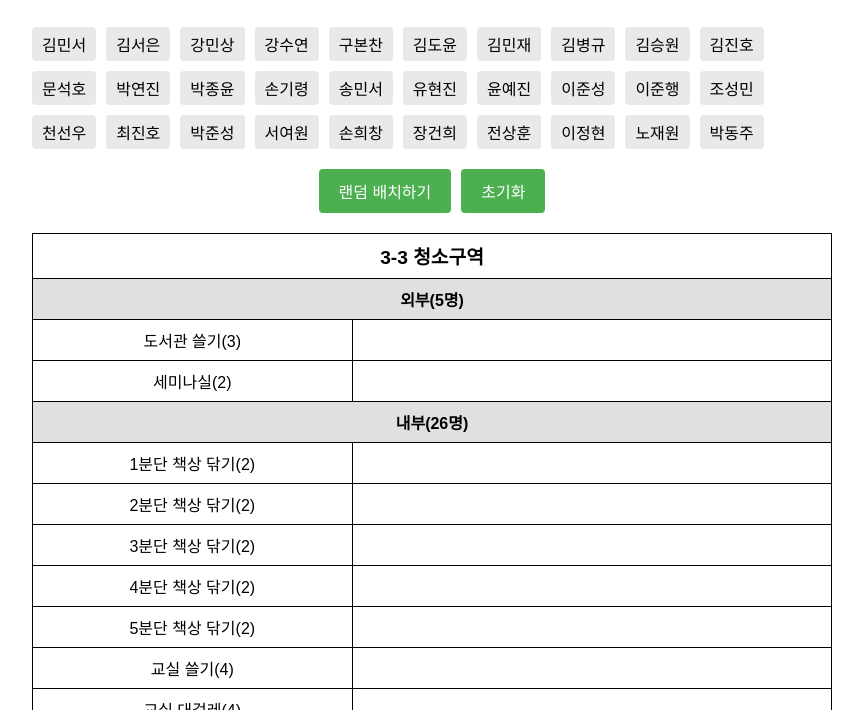
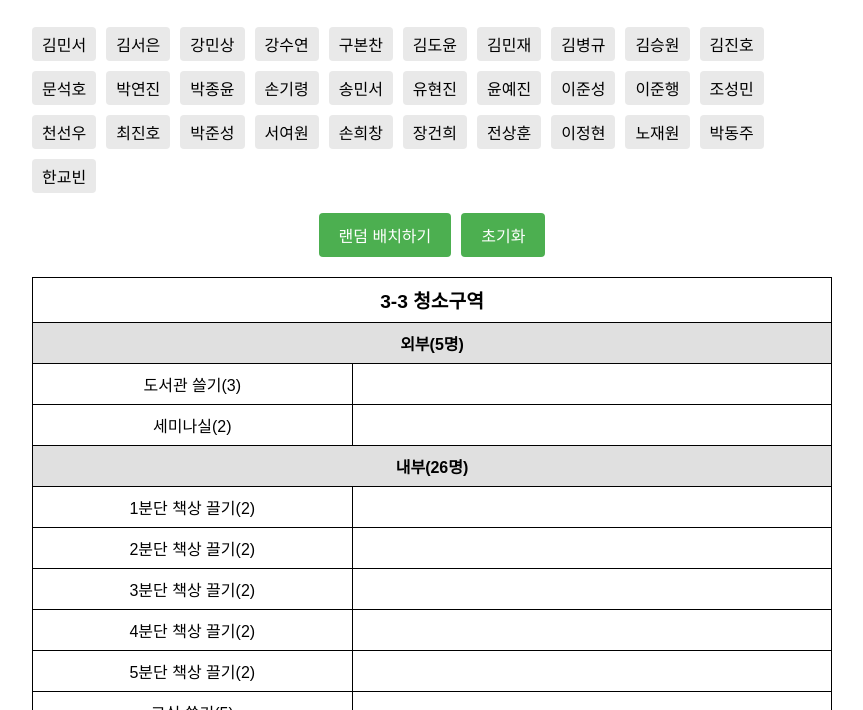
Before and after one commit to fncberry/Cleaner, a plain HTML site: page index.html in a window 1280 px wide. Shown: the part 90-800 px from the top of the page, without its empty margins (208-1071 px from the left). Drawn offline with Linux system fonts and the light colour scheme.

Commit message:
Update index.html

```diff
--- a/index.html
+++ b/index.html
@@ -102,27 +102,27 @@
         <td colspan="2" class="section-header">내부(26명)</td>
       </tr>
       <tr>
-        <td>1분단 책상 닦기(2)</td>
+        <td>1분단 책상 끌기(2)</td>
         <td id="area3"></td>
       </tr>
       <tr>
-        <td>2분단 책상 닦기(2)</td>
+        <td>2분단 책상 끌기(2)</td>
         <td id="area4"></td>
       </tr>
       <tr>
-        <td>3분단 책상 닦기(2)</td>
+        <td>3분단 책상 끌기(2)</td>
         <td id="area5"></td>
       </tr>
       <tr>
-        <td>4분단 책상 닦기(2)</td>
+        <td>4분단 책상 끌기(2)</td>
         <td id="area6"></td>
       </tr>
       <tr>
-        <td>5분단 책상 닦기(2)</td>
+        <td>5분단 책상 끌기(2)</td>
         <td id="area7"></td>
       </tr>
       <tr>
-        <td>교실 쓸기(4)</td>
+        <td>교실 쓸기(5)</td>
         <td id="area8"></td>
       </tr>
       <tr>
@@ -178,6 +178,7 @@
         "이정현",
         "노재원",
         "박동주",
+        "한교빈",
       ];
 
       // 청소 구역과 필요 인원 (도서관 대걸레 제거, n분단 책상 2명으로 변경)
@@ -189,7 +190,7 @@
         { name: "3분단 책상", count: 2, id: "area5" },
         { name: "4분단 책상", count: 2, id: "area6" },
         { name: "5분단 책상", count: 2, id: "area7" },
-        { name: "교실 쓸기", count: 4, id: "area8" },
+        { name: "교실 쓸기", count: 5, id: "area8" },
         { name: "교실 대걸레", count: 4, id: "area9" },
         { name: "분리수거", count: 5, id: "area10" },
         { name: "칠판, 교탁", count: 1, id: "area11" },
```
